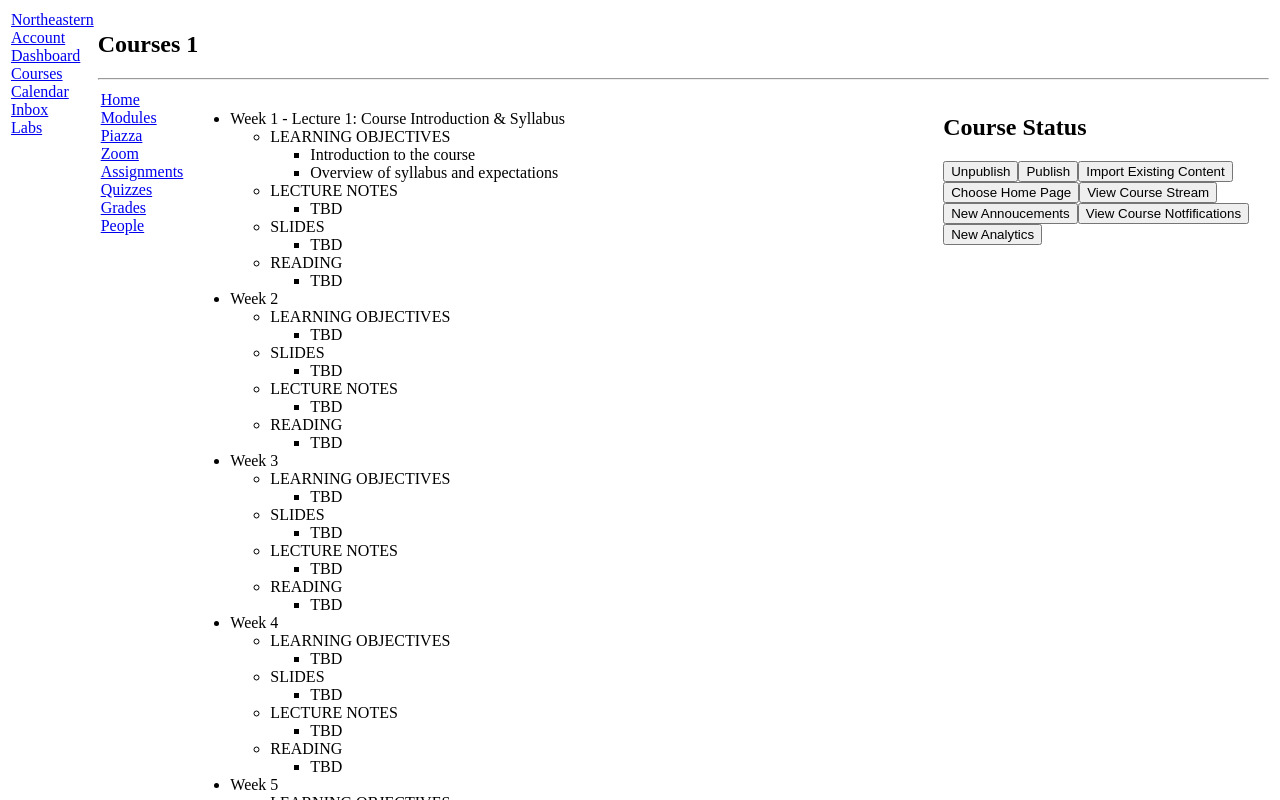
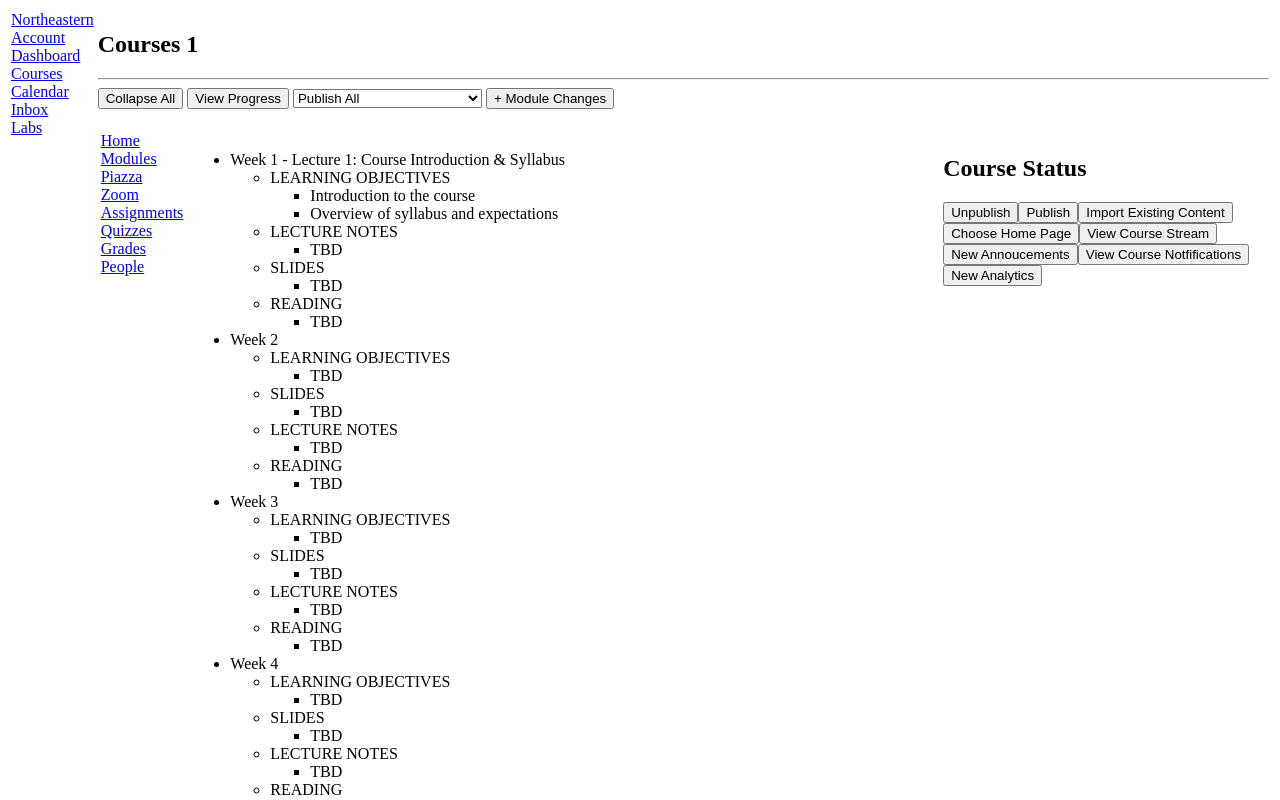
Before and after one commit to ellapitts/kambaz-next-js, a Next.js app: page /Courses/1/Home in a window 1280 px wide. Shown: the top 800 px of the page. Built offline with nearby package versions, Linux system fonts and the light colour scheme.

Commit message:
Adding buttons

```diff
--- a/src/app/(Kambaz)/Courses/[cid]/layout.tsx
+++ b/src/app/(Kambaz)/Courses/[cid]/layout.tsx
@@ -9,8 +9,23 @@ export default async function CoursesLayout({
   const { cid } = await params;
   return (
     <div id="wd-courses">
+      {/* Implement Collapse All button, View Progress button, etc. */}
       <h2>Courses {cid}</h2>
       <hr />
+      <div id="wd-course-controls" style={{ marginBottom: "20px" }}>
+        <button id="wd-collapse-all">Collapse All</button>{" "}
+        <button id="wd-view-progress">View Progress</button>{" "}
+        <select id="wd-publish-all" defaultValue="">
+          <option value="" disabled>
+            Publish All
+          </option>
+          <option value="publish-modules">Publish All Modules as Draft</option>
+          <option value="publish-items">Publish All Items for Review</option>
+          <option value="unpublish-all">Unpublish</option>
+        </select>{" "}
+        <button id="wd-add-module">+ Module Changes</button>
+      </div>
+
       <table>
         <tbody>
           <tr>
```
